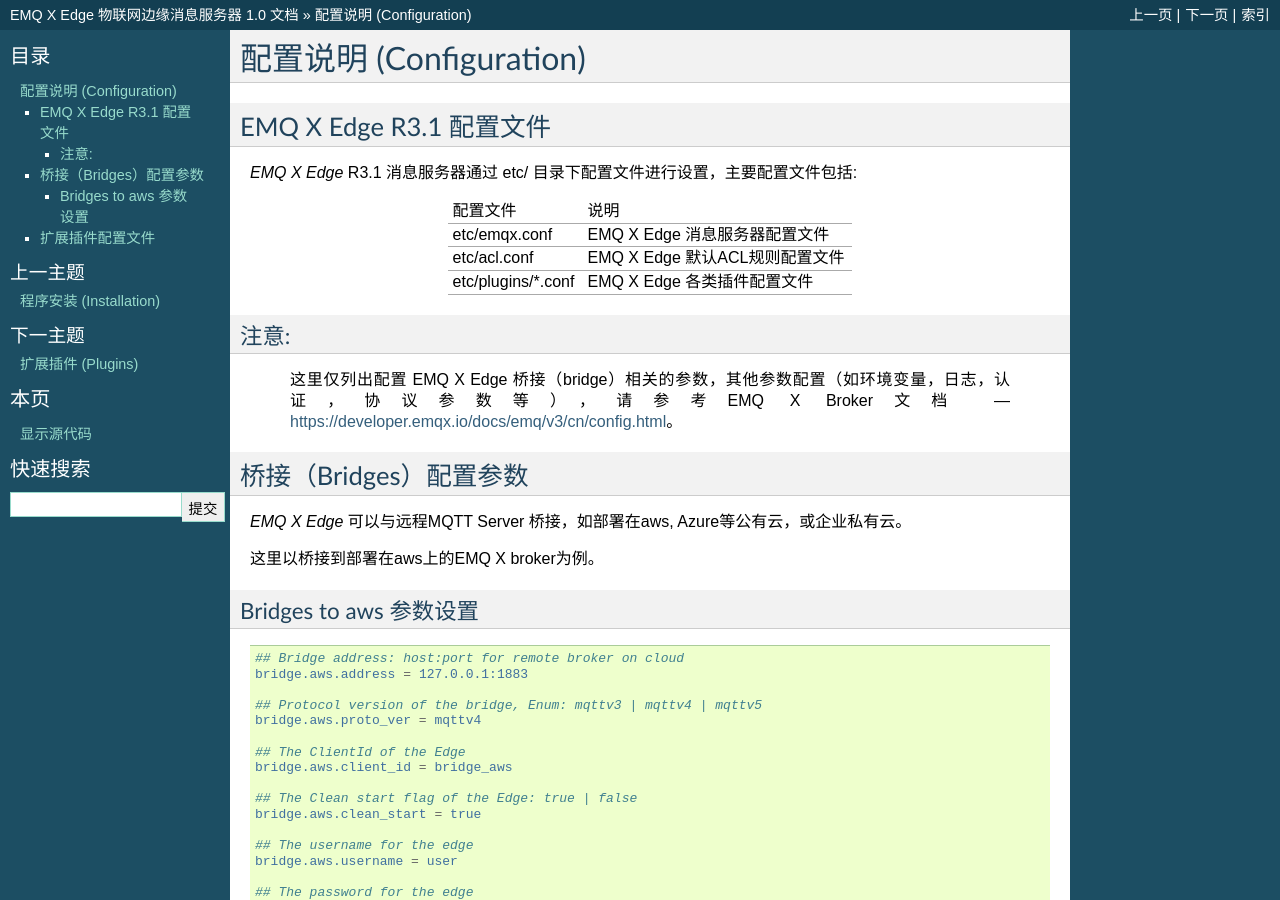
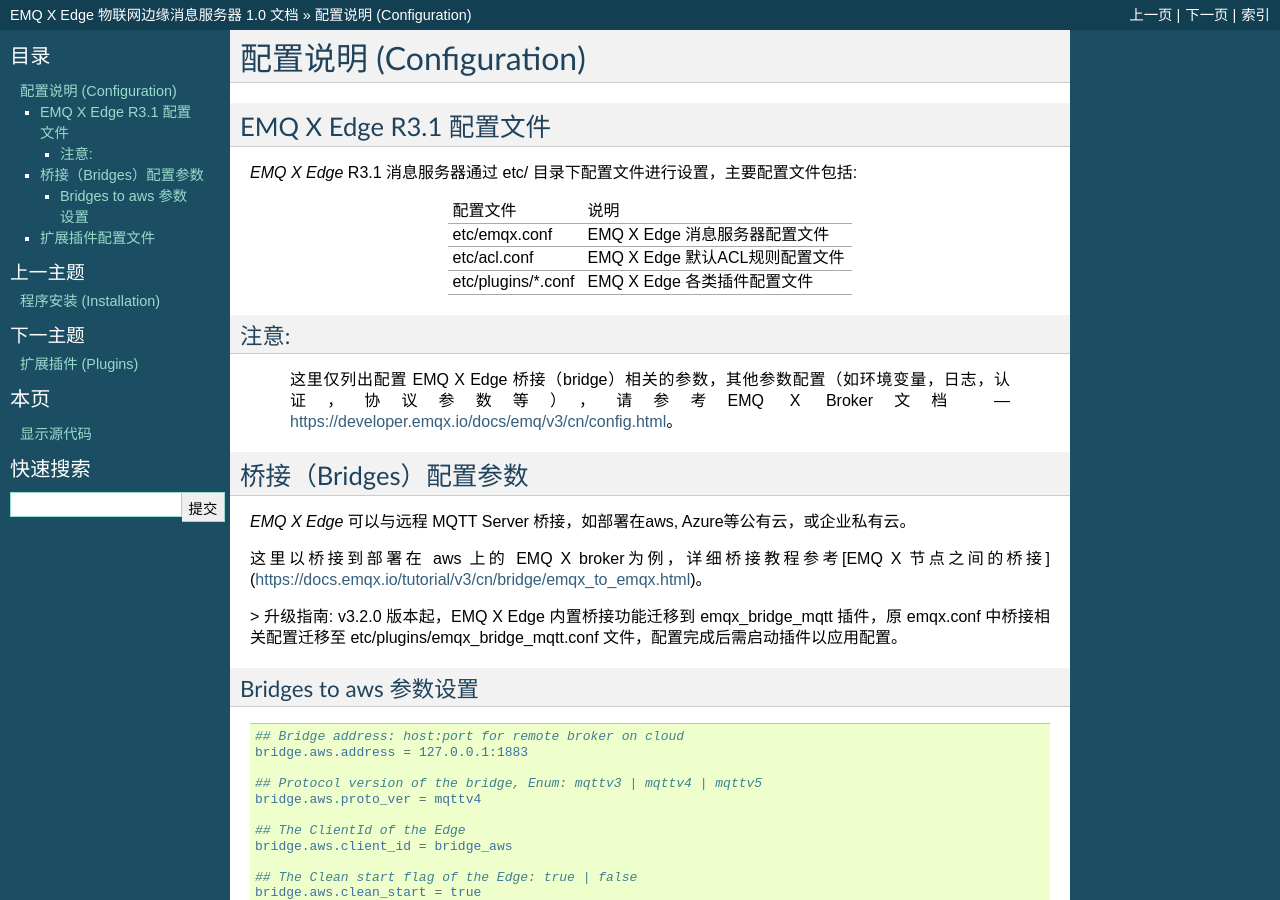
Before and after one commit to emqx/emqx-edge-docs, a Sphinx documentation site: the page built from source/config.rst, in a window 1280 px wide and 900 px high. Built offline with Sphinx 7.4.7, drawn with Linux system fonts in a browser that asks for light colours.

Commit message:
Modify for version update

```diff
--- a/source/config.rst
+++ b/source/config.rst
@@ -30,10 +30,11 @@
 桥接（Bridges）配置参数
 ---------------------
 
-*EMQ X Edge* 可以与远程MQTT Server 桥接，如部署在aws, Azure等公有云，或企业私有云。
+*EMQ X Edge* 可以与远程 MQTT Server 桥接，如部署在aws, Azure等公有云，或企业私有云。
 
-这里以桥接到部署在aws上的EMQ X broker为例。
+这里以桥接到部署在 aws 上的 EMQ X broker为例，详细桥接教程参考[EMQ X 节点之间的桥接](https://docs.emqx.io/tutorial/v3/cn/bridge/emqx_to_emqx.html)。
 
+> 升级指南: v3.2.0 版本起，EMQ X Edge 内置桥接功能迁移到 emqx_bridge_mqtt 插件，原 emqx.conf 中桥接相关配置迁移至 etc/plugins/emqx_bridge_mqtt.conf 文件，配置完成后需启动插件以应用配置。
 
 Bridges to  aws 参数设置
 --------------------------
@@ -164,6 +165,8 @@
 +----------------------------------------+----------------------------------+
 | etc/plugins/emqx_sn.conf               | MQTT-SN 协议插件配置               |
 +----------------------------------------+----------------------------------+
+| etc/plugins/emqx_bridge_mqtt.conf      | MQTT 桥接插件配置 (3.2.0 以后)      |
++----------------------------------------+----------------------------------+
 | etc/plugins/emqx_stomp.conf            | Stomp 协议插件配置                 |
 +----------------------------------------+----------------------------------+
 | etc/plugins/emqx_auth_jwt.conf         | Jwt 认证插件配置                   |
```
